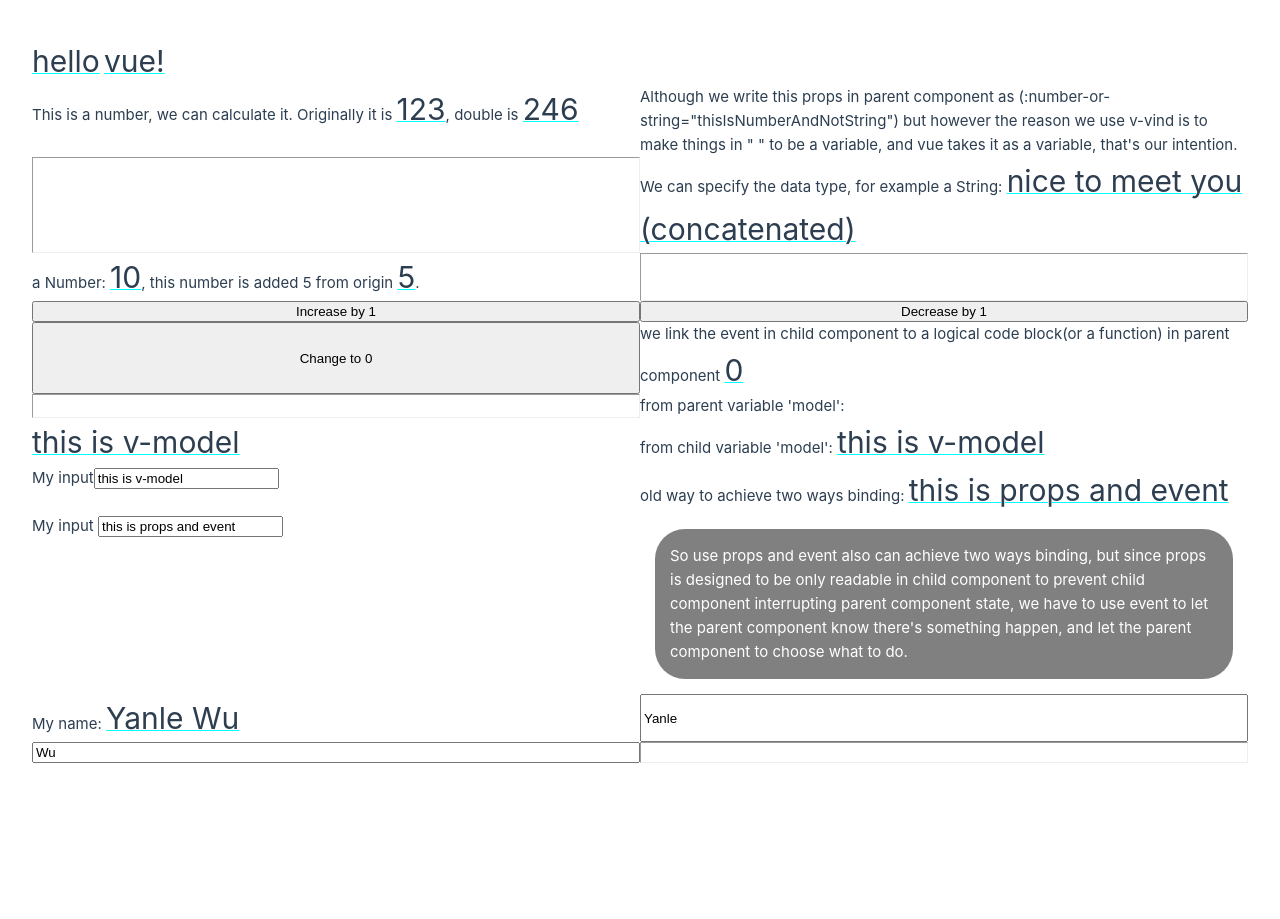
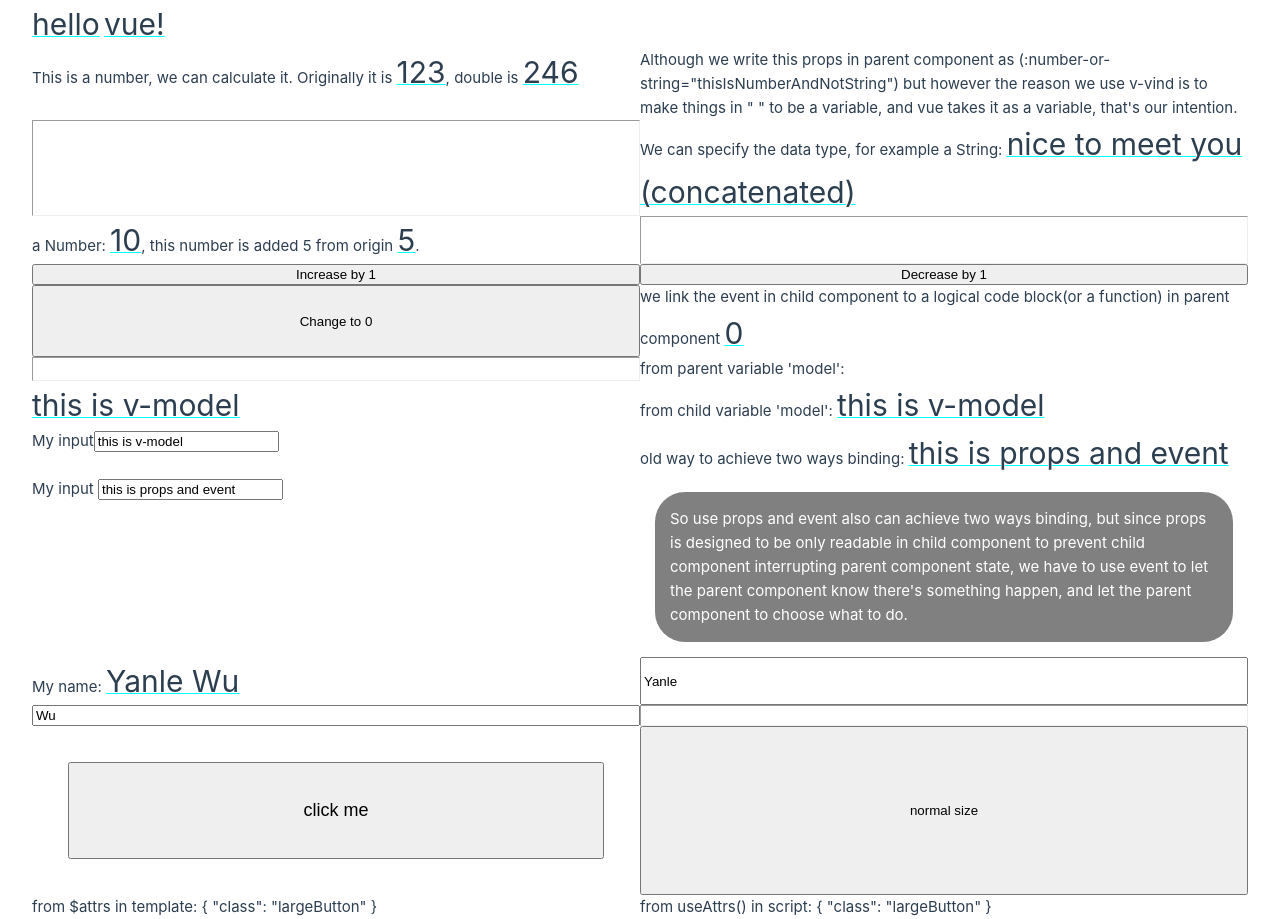
Before and after one commit to yl907/learning-vue, a Vue app in the folder my-test-project/: page / in a window 1280 px wide. Before the commit the page ends 800 px from the top, so only its background shows below. Built offline with nearby package versions, Linux system fonts and the light colour scheme.

Commit message:
learned Fallthrough Attributes, which is convenient for transfer attrs

```diff
--- a/my-test-project/src/App.vue
+++ b/my-test-project/src/App.vue
@@ -1,9 +1,10 @@
 <script setup>
-import {ref} from 'vue';
+import {ref} from 'vue'
 import Props1 from './components/1Props.vue'
 import Props2 from './components/2Props.vue'
 import Event from './components/3Event.vue'
 import Model from './components/4Model.vue'
+import FallthroughAttributes from './components/5FallthroughAttributes.vue'
 
   // 1 Props1: this part is used to pass information from parent component to child component.
   let somevalue = "vue";
@@ -17,6 +18,8 @@ import Model from './components/4Model.vue'
   const model = ref('this is v-model');
   const oldModel = ref('this is props and event');
   const myFirstName = ref('Yanle'), myLastName = ref('Wu');
+  // 5 Fallthrough Attributes
+
 </script>
 
 <template>
@@ -32,6 +35,7 @@ import Model from './components/4Model.vue'
     :old-model="oldModel" @update:old-model="(newInput) => {oldModel = newInput}"
     v-model:firstName="myFirstName" v-model:lastName="myLastName"
     >from parent variable 'model': <span>{{ model }}</span></Model> <hr />
+  <FallthroughAttributes class="largeButton"></FallthroughAttributes>
 
 </template>
 
--- /dev/null
+++ b/my-test-project/src/components/5FallthroughAttributes.vue
@@ -0,0 +1,23 @@
+<script setup>
+  // useAttrs() shows all the fallthrough attributes
+  import { useAttrs } from 'vue';
+  const alsoAttrs = useAttrs();
+</script>
+
+<template>
+  <!-- Fallthrough Attributes, $attrs here is "'class': 'largeButton'" -->
+  <button v-bind="$attrs">click me</button>
+  <button>normal size</button>
+  <!-- this is the value of fallthrough attrs, we use $attrs to specify it in <template> -->
+  <p>from $attrs in template: {{ $attrs }}</p>
+  <!-- this is also the value of fallthrough attrs, but this one is variable which can be used in <script> -->
+  <p>from useAttrs() in script: {{ alsoAttrs }}</p>
+</template>
+
+<style scoped>
+  .largeButton{
+    padding: 2em;
+    margin: 2em;
+    font-size: large;
+  }
+</style>
```
